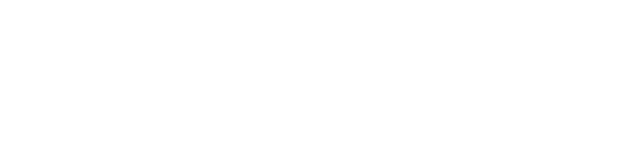
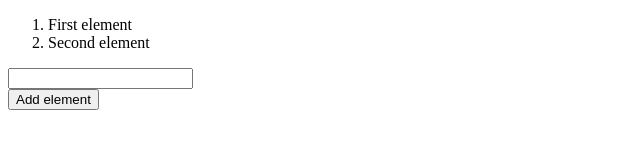
Before and after one commit to ElUssy99/Cordova-API, a plain HTML site: page Lista_Principal.html in a window 1280 px wide. Shown: the whole page, without its empty margins (0-640 px from the left). Drawn offline with Linux system fonts and the light colour scheme.

Commit message:
Lista creada

```diff
--- a/Lista_Principal.html
+++ b/Lista_Principal.html
@@ -6,6 +6,19 @@
     <title></title>
   </head>
   <body>
+    <ol id = "list">
+      <li>First element</li>
+      <li>Second element</li>
+    </ol>
+    <!--Input para introducir texto (no le pongas un nombre[name=...], ponle un id[id=...])-->
+    <input type="text" id="texto"><br>
+    <!--Boton con metodo de la funcion llamada-->
+    <button onclick="addElem()">Add element</button><br>
 
+    <script type="text/javascript">
+      function addElem(){
+
+      }
+    </script>
   </body>
 </html>
```
